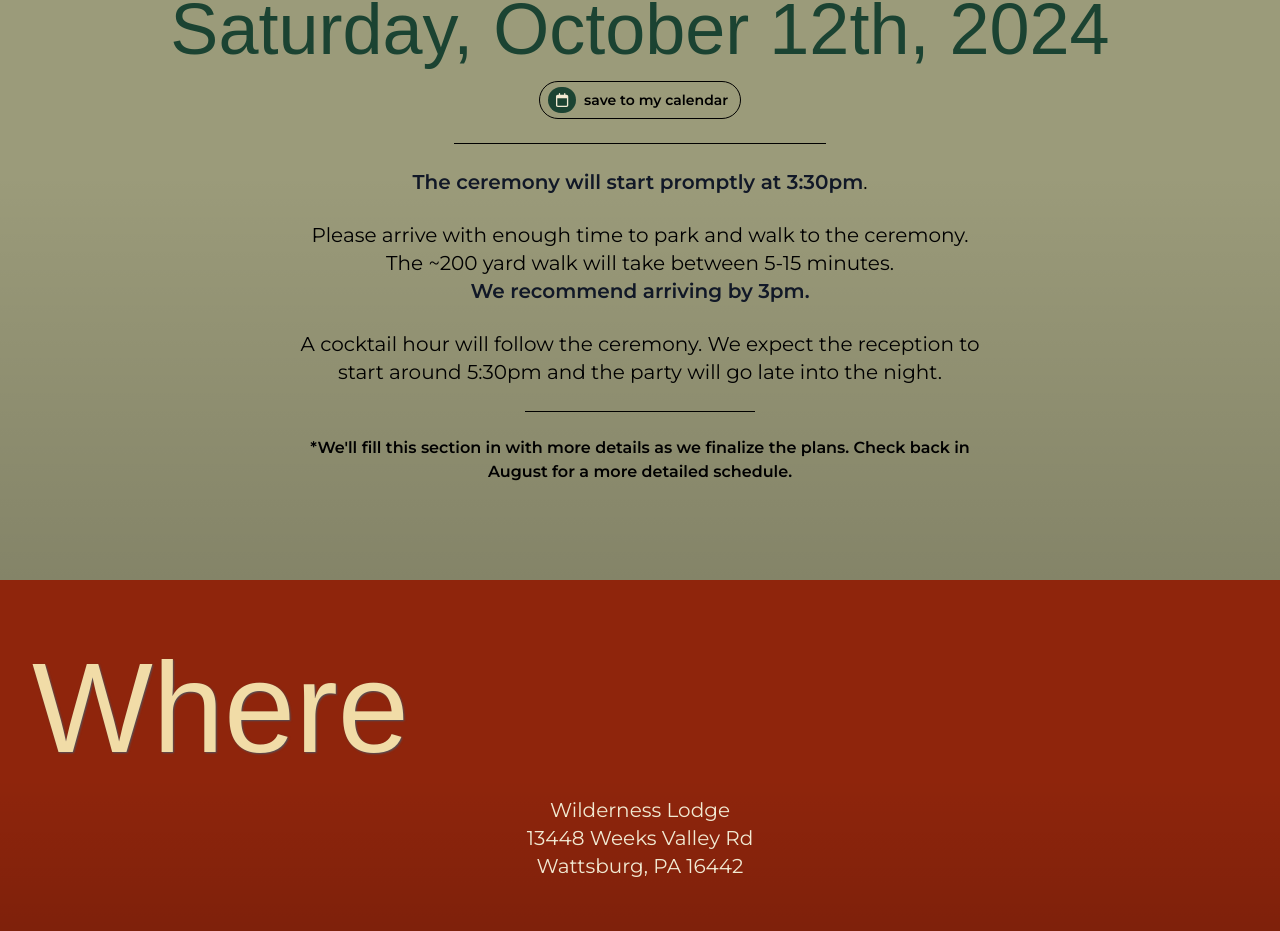
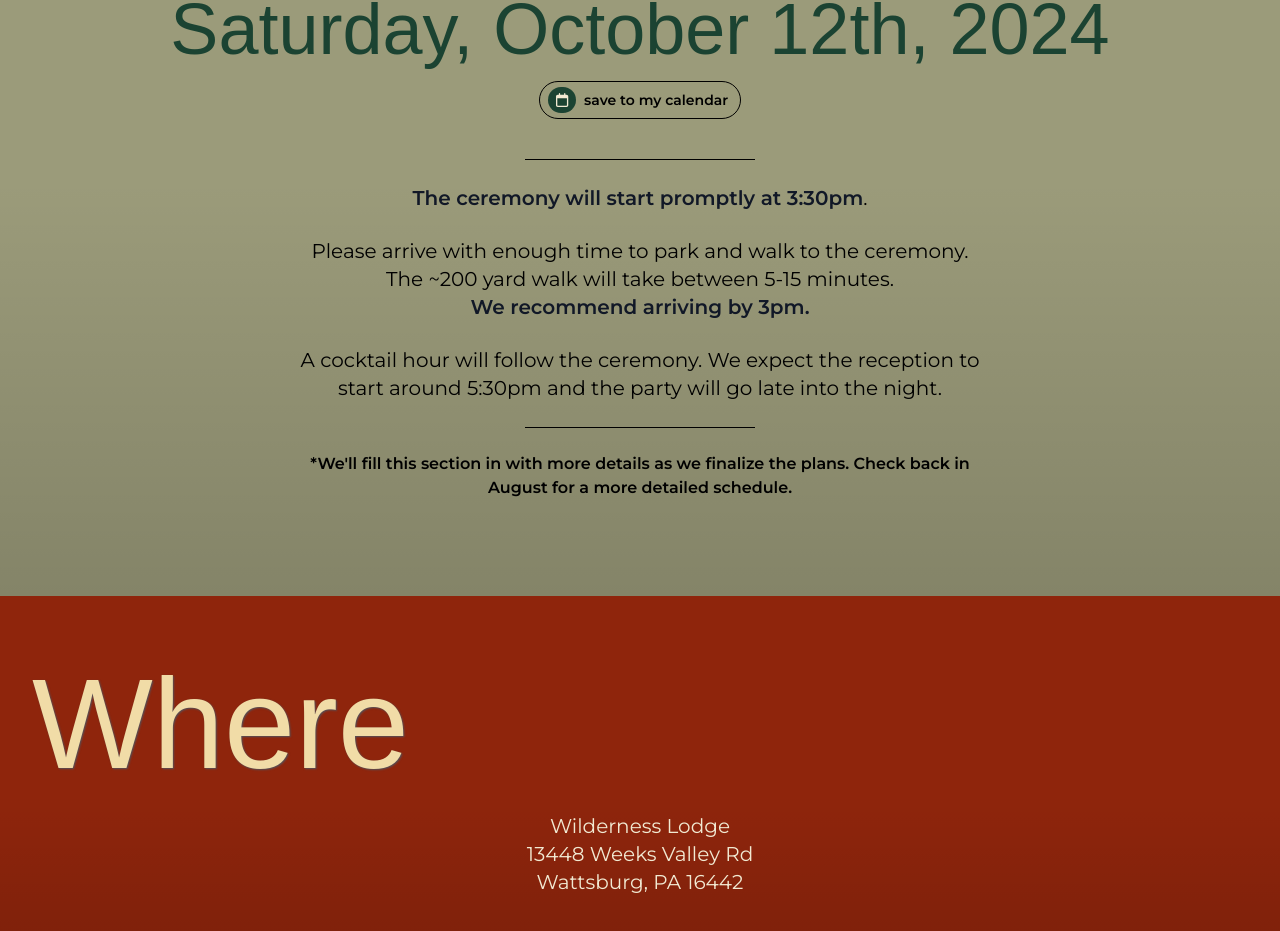
Before and after one commit to drewwatkins11/watkins-strong-wedding, a Next.js app: page / in a window 1280 px wide. Shown: the part 1589-2520 px from the top of the page. Built offline with nearby package versions, Linux system fonts and the light colour scheme; a web font is replaced by a local one; what tailwind-fontawesome would draw is missing.

Commit message:
Fix unequal <hr />

```diff
--- a/pages/index.tsx
+++ b/pages/index.tsx
@@ -97,8 +97,8 @@ export default function Home() {
             </button>
           </a>
 
-          <hr className="mb-6 mt-0 border-black w-4/12 mx-auto" />
-          <div className="prose prose-p:text-xl prose-p:text-black">
+          <div className="prose prose-p:text-xl prose-p:text-black mt-4">
+            <hr className="mb-6 mt-0 border-black w-4/12 mx-auto" />
             <p>
               <strong>The ceremony will start promptly at 3:30pm</strong>.
             </p>
```
